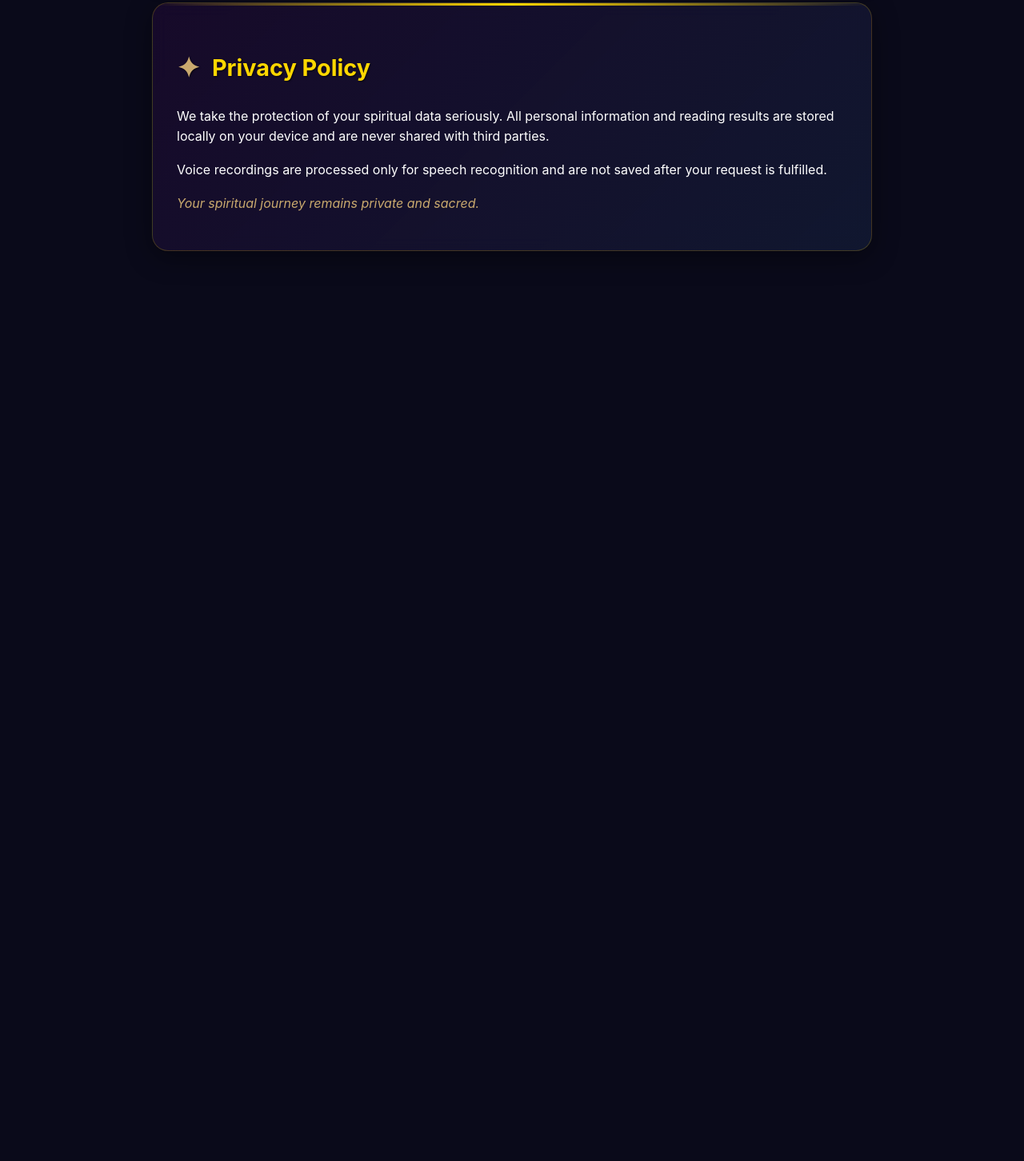
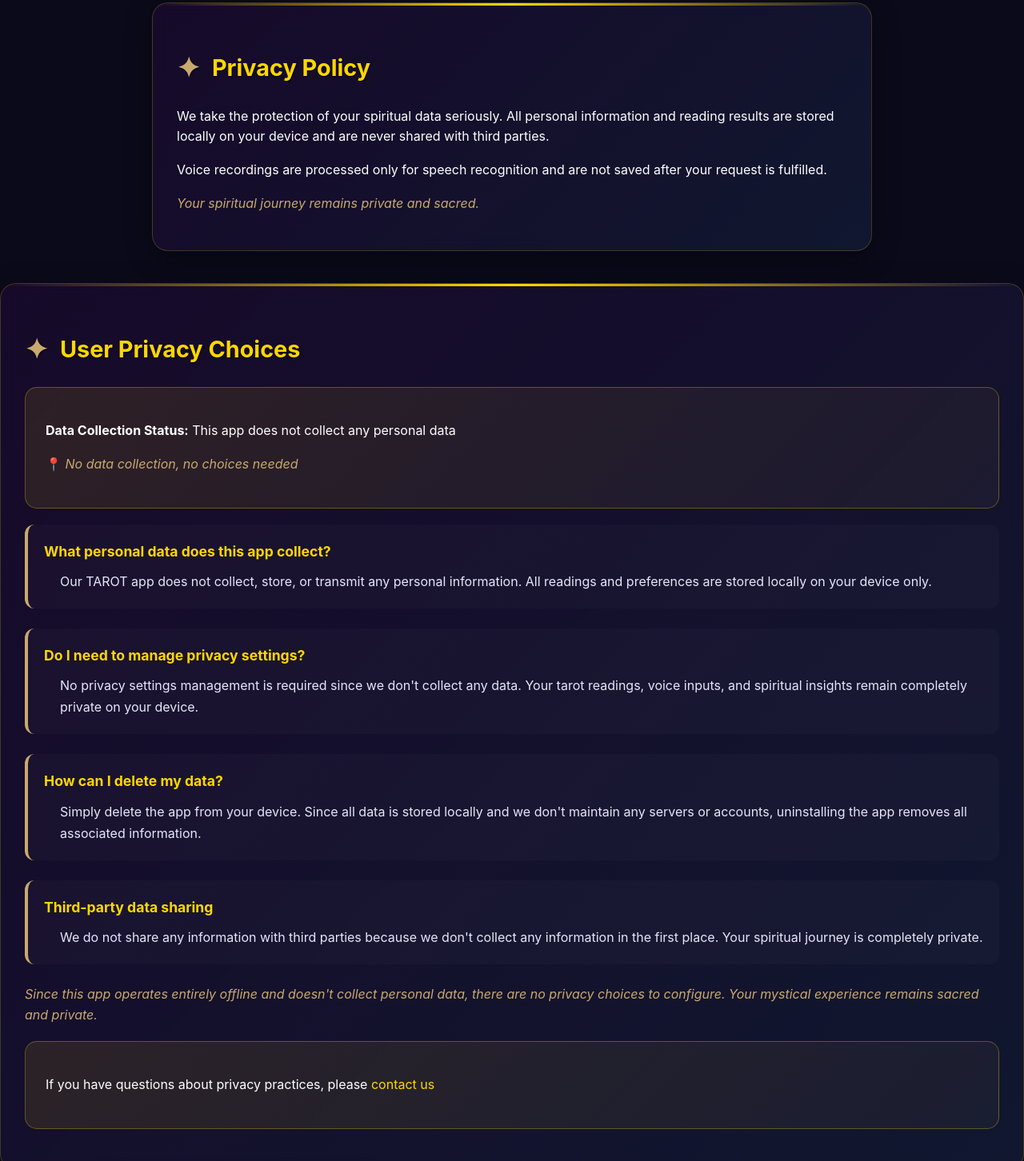
Before and after one commit to maybe78/tarot-support, a plain HTML site: page index.html in a window 1280 px wide. Shown: the part 2839-4291 px from the top of the page at 80% size. Before the commit the page ends 3193 px from the top, so only its background shows below. Drawn offline with Linux system fonts and the light colour scheme.

Commit message:
User Privacy Choices added

```diff
--- a/index.html
+++ b/index.html
@@ -280,5 +280,40 @@
             <p class="mystical-accent">Your spiritual journey remains private and sacred.</p>
         </div>
     </div>
+
+    <div class="section">
+    <h2>User Privacy Choices</h2>
+    <div class="contact-info">
+        <p><strong>Data Collection Status:</strong> This app does not collect any personal data</p>
+        <p>📍 <span class="mystical-accent">No data collection, no choices needed</span></p>
+    </div>
+
+    <div class="faq-item">
+        <div class="question">What personal data does this app collect?</div>
+        <div class="answer">Our TAROT app does not collect, store, or transmit any personal information. All readings and preferences are stored locally on your device only.</div>
+    </div>
+
+    <div class="faq-item">
+        <div class="question">Do I need to manage privacy settings?</div>
+        <div class="answer">No privacy settings management is required since we don't collect any data. Your tarot readings, voice inputs, and spiritual insights remain completely private on your device.</div>
+    </div>
+
+    <div class="faq-item">
+        <div class="question">How can I delete my data?</div>
+        <div class="answer">Simply delete the app from your device. Since all data is stored locally and we don't maintain any servers or accounts, uninstalling the app removes all associated information.</div>
+    </div>
+
+    <div class="faq-item">
+        <div class="question">Third-party data sharing</div>
+        <div class="answer">We do not share any information with third parties because we don't collect any information in the first place. Your spiritual journey is completely private.</div>
+    </div>
+
+    <p class="mystical-accent">Since this app operates entirely offline and doesn't collect personal data, there are no privacy choices to configure. Your mystical experience remains sacred and private.</p>
+
+    <div class="contact-info">
+        <p>If you have questions about privacy practices, please <a href="mailto:maybe78@gmail.com">contact us</a></p>
+    </div>
+</div>
+
 </body>
 </html>
```
